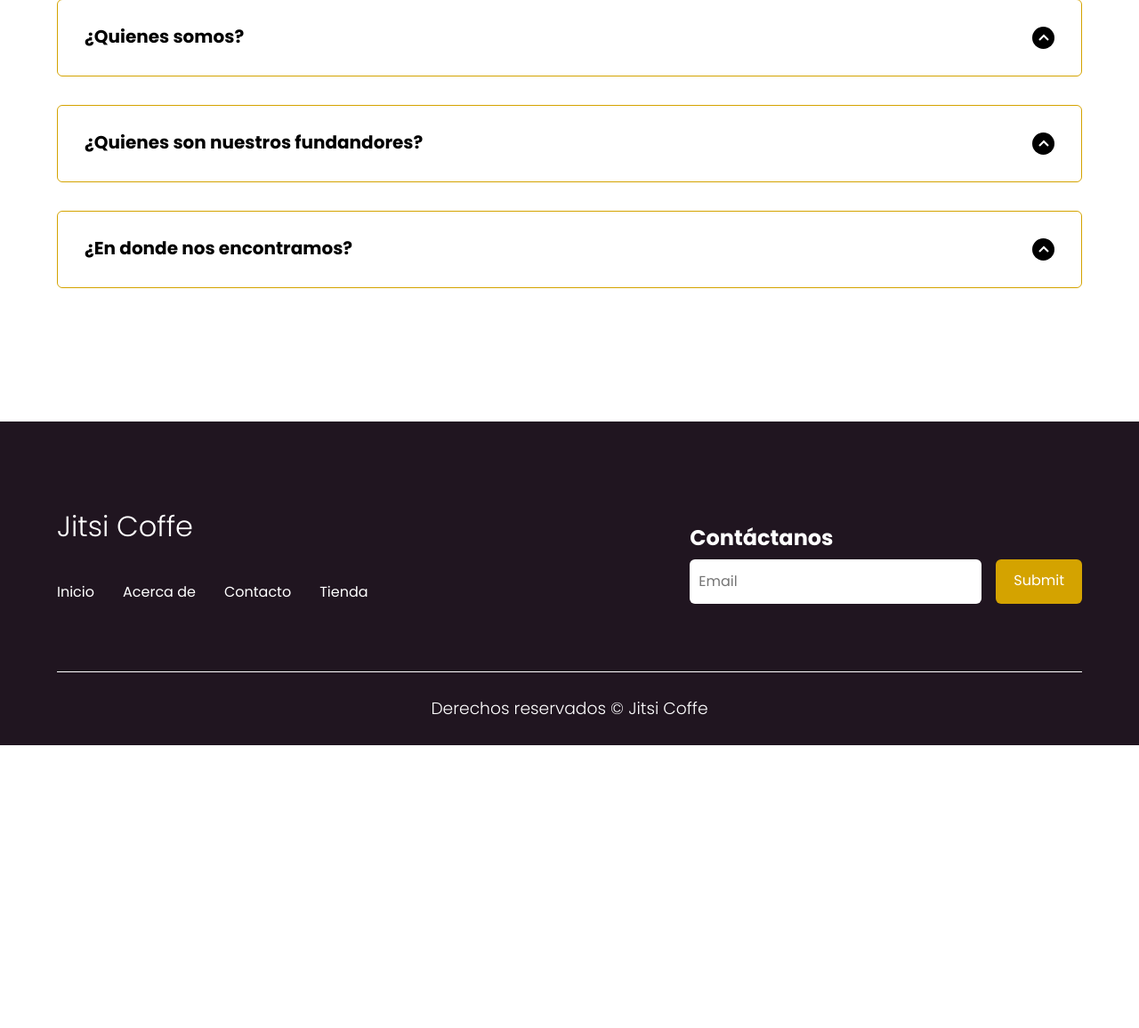
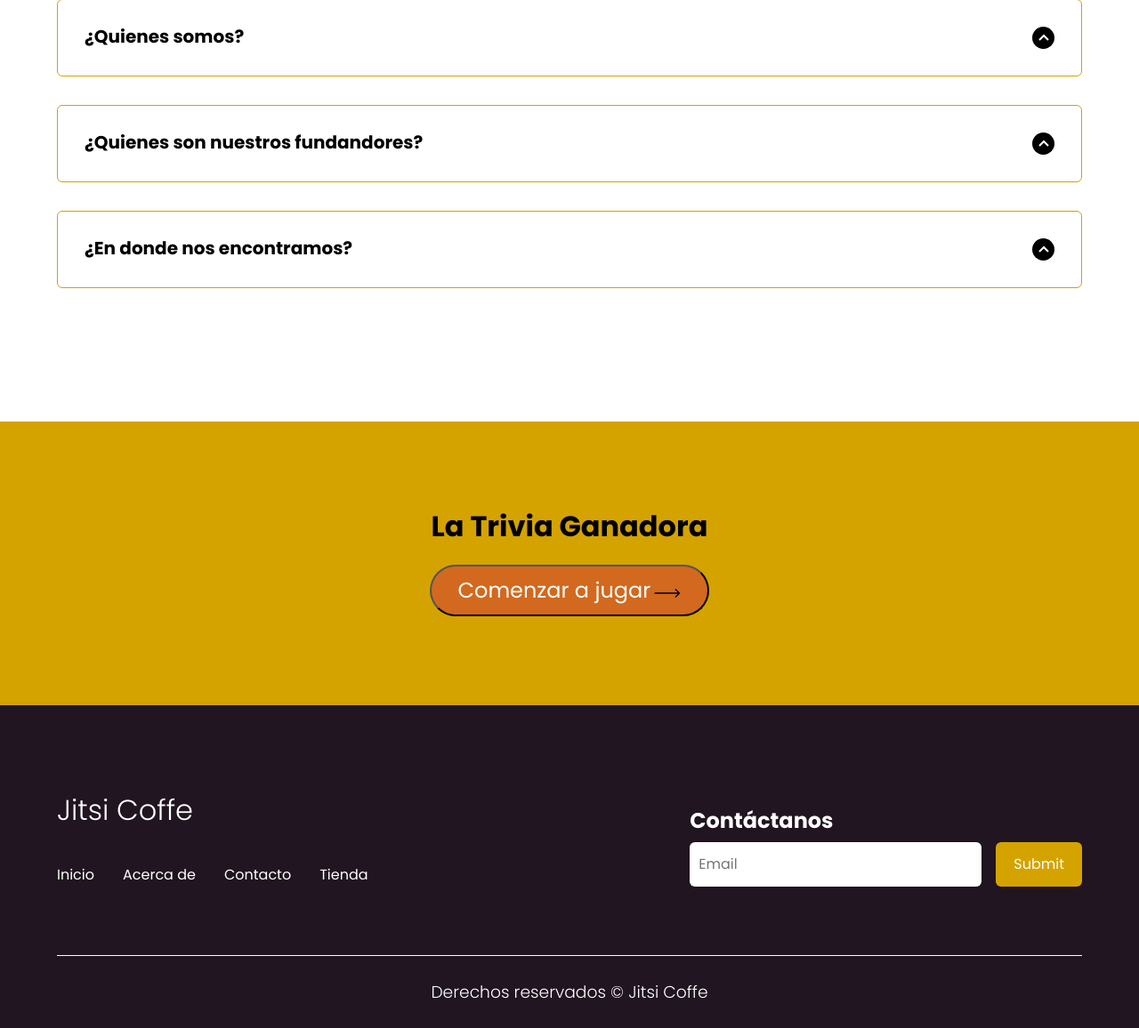
Before and after one commit to magabri3la/coffee-shop, a PHP site: page /nosotros.php in a window 1280 px wide. Shown: the part 1529-2685 px from the top of the page at 89% size. Before the commit the page ends 2367 px from the top, so only its background shows below. Run offline with PHP 8.4, Linux system fonts and the light colour scheme.

Commit message:
trivia en pagina conocenos

```diff
--- a/trivia/trivia.js
+++ b/js/trivia.js
@@ -55,7 +55,7 @@ function showQuestion() {
 
   question.options.forEach((option, index) => {
     const li = document.createElement("li");
-    li.classList.add("radio-input");
+    li.classList.add("option");
     li.textContent = option;
     li.addEventListener("click", () => checkAnswer(index));
     optionsElement.appendChild(li);
--- a/nosotros.php
+++ b/nosotros.php
@@ -76,8 +76,6 @@
             </div>
         </section>
 
-
-
         <section class="questions container" id="pfrecuentes">
             <h2 class="subtitle">Preguntas frecuentes</h2>
 
@@ -123,8 +121,35 @@
                     </div>
                 </article>
             </section>
+    </main>
 
-    </main>
+    <section class="trivia">
+        <div class="container">
+            <h1 class="trivia-title">La Trivia Ganadora</h1>
+            <div class="trivia-content">
+                <button class="cta brown" id="start-button" onclick="startTrivia()">
+                    <span class="hover-underline-animation">Comenzar a jugar</span>
+                    <svg viewBox="0 0 46 16" height="10" width="30" xmlns="http://www.w3.org/2000/svg" id="arrow-horizontal">
+                    <path transform="translate(30)" d="M8,0,6.545,1.455l5.506,5.506H-30V9.039H12.052L6.545,14.545,8,16l8-8Z"
+                        data-name="Path 10" id="Path_10"></path>
+                    </svg>
+                </button>
+
+                <div class="trivia-questions" id="question-container" style="display: none;">
+                    <p id="question"></p>
+                    <ul id="options" class="label">
+                        <!-- Las opciones de respuesta se cargarán aquí dinámicamente -->
+                    </ul>
+                </div>
+
+                <button id="next-button" onclick="nextQuestion()" style="display: none;"></button>
+                <p id="timer" style="display: none;">Tiempo restante: 10</p>
+
+                <h1 id="congratulations-message" style="display: none;">Felicitaciones, tu código de descuento es: <span>Jitsi50%</span></h1>
+                <h1 id="retry-message" style="display: none;">Vuelve a intentarlo mañana para ganar el código de descuento.</h1>
+            </div>
+        </div>
+    </section>
 
     <footer class="footer">
         <section class="footer__container container">
@@ -160,6 +185,8 @@
     <script src="./js/slider.js"></script>
     <script src="./js/questions.js"></script>
     <script src="./js/menu.js"></script>
+    <script src="./js/trivia.js"></script>
+
 </body>
 
 </html>
--- a/styles/stylesnosotros.css
+++ b/styles/stylesnosotros.css
@@ -640,3 +640,79 @@ span{
 
     }
 }
+
+.trivia {
+    text-align: center;
+    background-color: #d4a300;
+    opacity: 1;
+}
+
+.trivia-title {
+    margin-bottom: 24px;
+}
+
+.trivia-content {
+    position: relative;
+}
+
+.trivia-questions {
+    padding: 64px 0 32px 0;
+    border: 3px solid chocolate;
+    border-radius: 16px;
+}
+
+#question {
+    font-weight: 600;
+    max-width: 60%;
+    margin: 0 auto;
+}
+
+#options {
+    line-height: 25px;
+    cursor: pointer;
+    display: flex;
+    gap: 16px;
+    flex-flow: wrap;
+    justify-content: center;
+    padding: 0;
+    max-width: 80%;
+    margin: 32px auto;
+}
+
+
+.option{
+    display: flex;
+    flex-direction: column;
+    padding: 12px;
+    background: #fff;
+    color: #000;
+    border-radius: 10px;
+    box-shadow: 0px 87px 78px -39px rgba(0, 0, 0, 0.4);
+    width: 320px;
+    font-size: small;
+    border: solid;
+    font-weight: 600;
+}
+
+#timer{
+    display: flex;
+    position: absolute;
+    top: 0;
+    right: 0;
+    background: chocolate;
+    padding: 16px;
+    border-top-right-radius: 16px;
+    color: white;
+    font-weight: 700;
+    font-size: small;
+}
+
+#congratulations-message span {
+    background-color: chocolate;
+    padding: 16px;
+}
+
+.brown {
+    background-color: chocolate;
+    color: white;
+}
```
